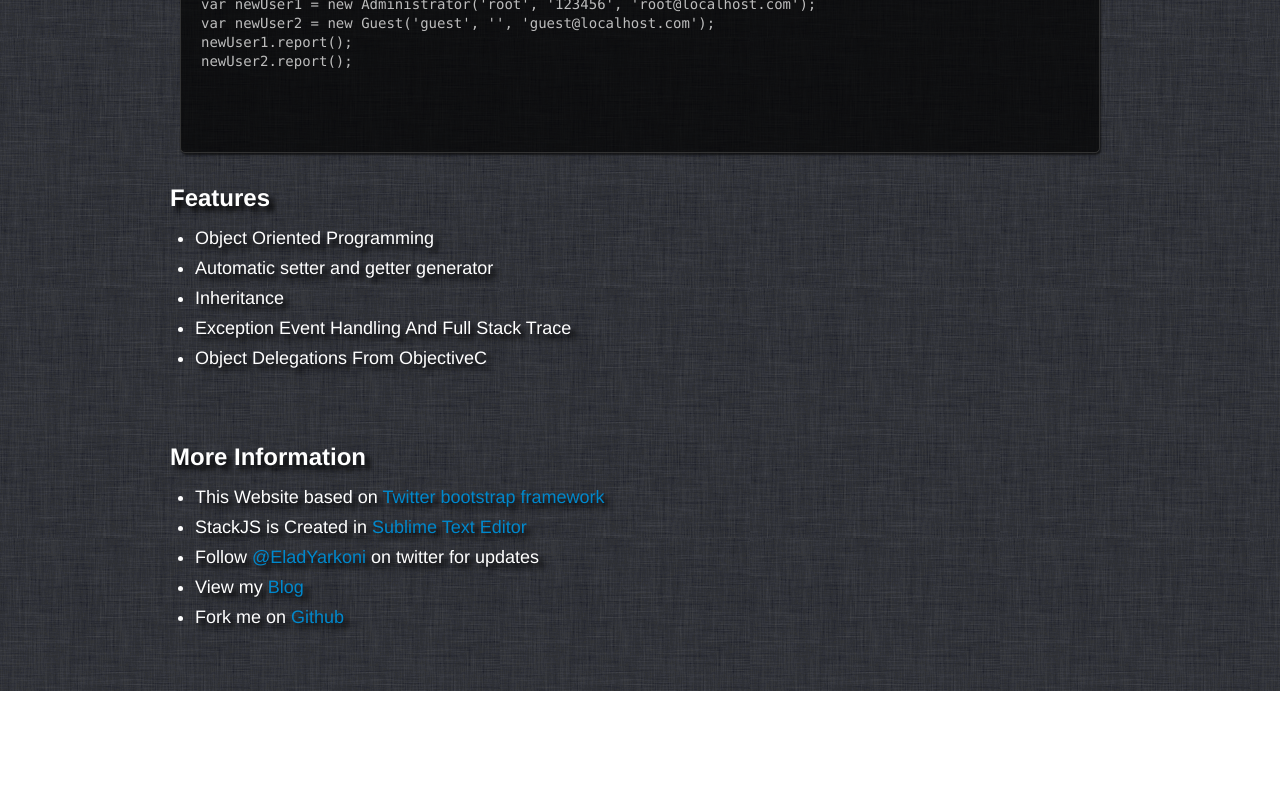
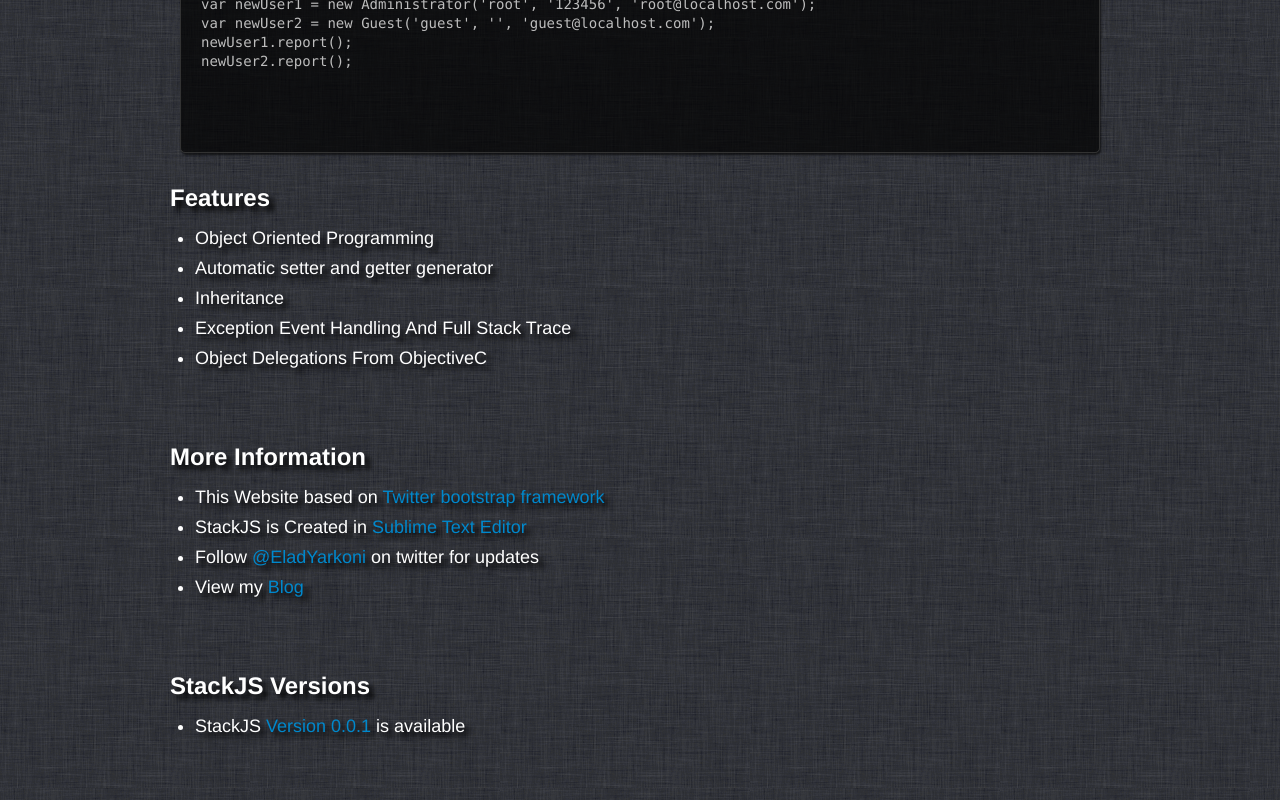
Before and after one commit to eladyarkoni/stackjs-website, a plain HTML site: page index.html in a window 1280 px wide. Shown: the part 962-1762 px from the top of the page. Before the commit the page ends 1653 px from the top, so only its background shows below. Drawn offline with Linux system fonts and the light colour scheme.

Commit message:
adding versions

```diff
--- a/index.html
+++ b/index.html
@@ -100,7 +100,12 @@ newUser2.report();
 							<li>StackJS is Created in <a href="http://www.sublimetext.com/">Sublime Text Editor</a></li>
 							<li>Follow <a href="https://twitter.com/#!/EladYarkoni">@EladYarkoni</a> on twitter for updates</li>
 							<li>View my <a href="http://eladyarkoni.tumblr.com">Blog</a></li>
-							<li>Fork me on <a href="">Github</a></li>
+						</ul>
+						<br>
+						<h2>StackJS Versions</h2>
+						<ul>
+							<li>StackJS <a href="https://github.com/eladyarkoni/stackjs-website/tree/stackjs-framework-v0.0.1/lib">Version 0.0.1</a> is available
+							</li>
 						</ul>
 				</div>
 <!-- *******************************************************************************************************-->
```
